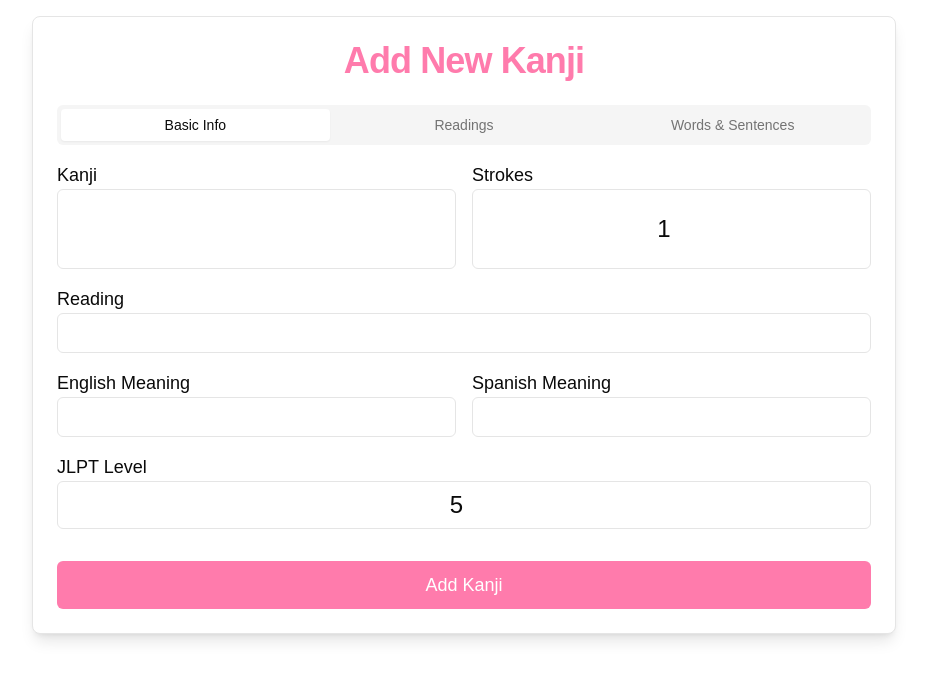
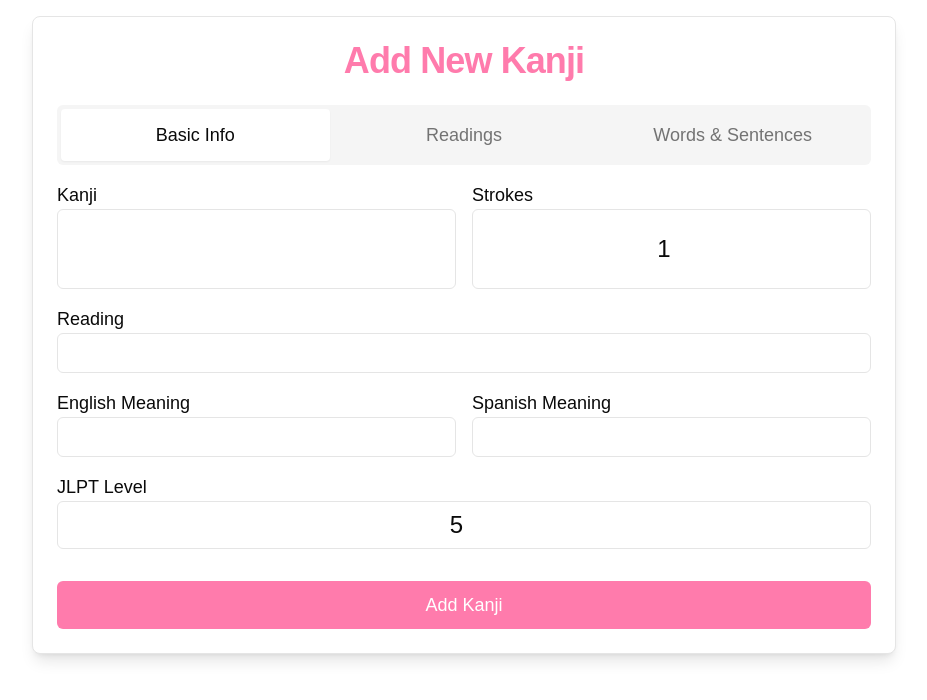
Before and after one commit to daikiejp/KanjiOS, a Next.js app: page /kanji/add in a window 1280 px wide. Shown: the top 700 px of the page, without its empty margins (176-1103 px from the left). Built offline with nearby package versions, Linux system fonts and the light colour scheme.

Commit message:
タブが変更されました

```diff
--- a/app/kanji/[id]/edit/page.tsx
+++ b/app/kanji/[id]/edit/page.tsx
@@ -685,10 +685,16 @@ export default function EditKanji() {
         <CardContent>
           <form onSubmit={handleSubmit(onSubmit)} className="space-y-8">
             <Tabs defaultValue="basic" className="w-full">
-              <TabsList className="grid w-full grid-cols-3">
-                <TabsTrigger value="basic">Basic Info</TabsTrigger>
-                <TabsTrigger value="readings">Readings</TabsTrigger>
-                <TabsTrigger value="words">Words & Sentences</TabsTrigger>
+              <TabsList className="grid w-full grid-cols-3 h-auto">
+                <TabsTrigger className="px-4 py-3 text-lg" value="basic">
+                  Basic Info
+                </TabsTrigger>
+                <TabsTrigger className="px-4 py-3 text-lg" value="readings">
+                  Readings
+                </TabsTrigger>
+                <TabsTrigger className="px-4 py-3 text-lg" value="words">
+                  Words & Sentences
+                </TabsTrigger>
               </TabsList>
               <TabsContent value="basic">
                 <BasicInfo control={control} errors={errors} />
--- a/app/kanji/add/page.tsx
+++ b/app/kanji/add/page.tsx
@@ -669,10 +669,16 @@ export default function AddKanji() {
         <CardContent>
           <form onSubmit={handleSubmit(onSubmit)} className="space-y-8">
             <Tabs defaultValue="basic" className="w-full">
-              <TabsList className="grid w-full grid-cols-3">
-                <TabsTrigger value="basic">Basic Info</TabsTrigger>
-                <TabsTrigger value="readings">Readings</TabsTrigger>
-                <TabsTrigger value="words">Words & Sentences</TabsTrigger>
+              <TabsList className="grid w-full grid-cols-3 h-auto">
+                <TabsTrigger className="px-4 py-3 text-lg" value="basic">
+                  Basic Info
+                </TabsTrigger>
+                <TabsTrigger className="px-4 py-3 text-lg" value="readings">
+                  Readings
+                </TabsTrigger>
+                <TabsTrigger className="px-4 py-3 text-lg" value="words">
+                  Words & Sentences
+                </TabsTrigger>
               </TabsList>
               <TabsContent value="basic">
                 <BasicInfo control={control} errors={errors} />
```
